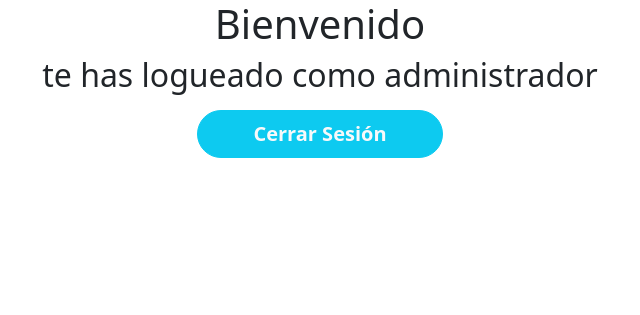
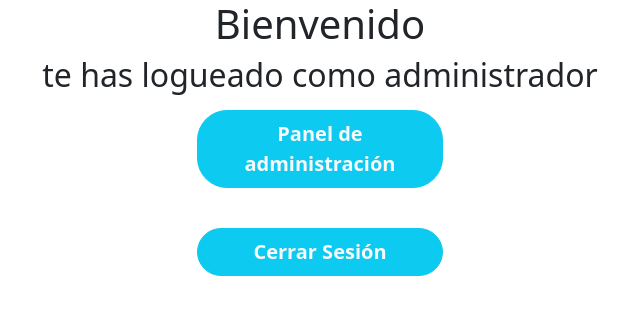
Before and after one commit to BryanMena/CuponeraSV, a PHP site: page /Vistas/Inicio_admin.php in a window 1280 px wide. Shown: the top 315 px of the page, without its empty margins (320-960 px from the left). Run offline with PHP 8.4, Linux system fonts and the light colour scheme; a user stored in the database is signed in.

Commit message:
Add button to redirect to admin panel

```diff
--- a/Vistas/Inicio_admin.php
+++ b/Vistas/Inicio_admin.php
@@ -27,13 +27,17 @@ if (!isset($_SESSION['usuario']) || !isset($_SESSION['rol']) || $_SESSION['rol']
   <div class="align-self-center">
     <h1 style="text-align:center">Bienvenido</h1>
     <h2 style="text-align:center">te has logueado como administrador</h2>
+
+    <div class="d-flex justify-content-center mx-4 mb-3 mb-lg-4">
+      <a href="Panel_administracion.php" class="btn btn-info btn-lg text-light my-2 py-2" style="width:20% ; border-radius: 30px; font-weight:600;" style="border-radius:25px ;">Panel de administración</a>
+    </div>
+
     <form method="POST" action="../Controladores/logout.php">
       <div class="d-flex justify-content-center mx-4 mb-3 mb-lg-4">
         <input type="submit" value="Cerrar Sesión" class="btn btn-info btn-lg text-light my-2 py-2" style="width:20% ; border-radius: 30px; font-weight:600;" style="border-radius:25px ;">
       </div>
 
     </form>
-  </div>
   </div>
 
   <!-- Bootstrap JavaScript Libraries -->
```
